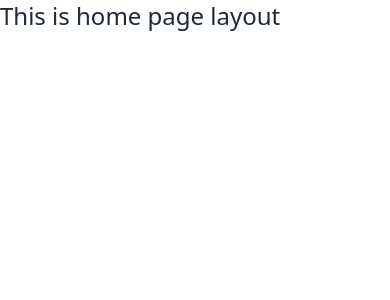
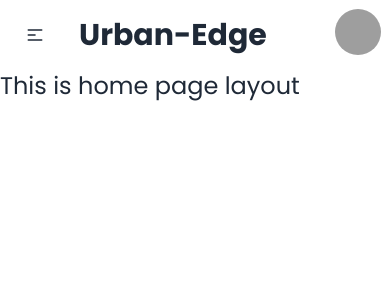
Before and after one commit to SabbirHossain-28/urban-edge-react-firebase-project, a React (Vite) app: page / in a window 390 px wide. Shown: the top 300 px of the page. Built offline with nearby package versions, Linux system fonts and the light colour scheme; grey boxes are pictures that could not be loaded.

Commit message:
Crrate navbar component and added in the root component

```diff
--- a/index.html
+++ b/index.html
@@ -2,9 +2,8 @@
 <html lang="en" data-theme="light">
   <head>
     <meta charset="UTF-8" />
-    <link rel="icon" type="image/svg+xml" href="/vite.svg" />
     <meta name="viewport" content="width=device-width, initial-scale=1.0" />
-    <title>Vite + React</title>
+    <title>Urban Edge</title>
   </head>
   <body>
     <div id="root"></div>
--- /dev/null
+++ b/src/Components/Header/Navbar.jsx
@@ -0,0 +1,77 @@
+import { NavLink } from "react-router-dom";
+
+const Navbar = () => {
+  const navLinks = (
+    <>
+      <li className="mr-4">
+        <NavLink to="/">Home</NavLink>
+      </li>
+      <li>
+        <NavLink to="/updateProfile">Update Profile</NavLink>
+      </li>
+    </>
+  );
+  return (
+    <div className="navbar bg-base-100">
+      <div className="navbar-start">
+        <div className="dropdown">
+          <div tabIndex={0} role="button" className="btn btn-ghost lg:hidden">
+            <svg
+              xmlns="http://www.w3.org/2000/svg"
+              className="h-5 w-5"
+              fill="none"
+              viewBox="0 0 24 24"
+              stroke="currentColor"
+            >
+              <path
+                strokeLinecap="round"
+                strokeLinejoin="round"
+                strokeWidth="2"
+                d="M4 6h16M4 12h8m-8 6h16"
+              />
+            </svg>
+          </div>
+          <ul
+            tabIndex={0}
+            className="menu menu-sm dropdown-content mt-3 z-[1] p-2 shadow bg-base-100 rounded-box w-52"
+          >
+            {navLinks}
+          </ul>
+        </div>
+        <a className="btn btn-ghost text-3xl font-bold">Urban-Edge</a>
+      </div>
+      <div className="navbar-center hidden lg:flex">
+        <ul className="menu menu-horizontal px-1">{navLinks}</ul>
+      </div>
+      <div className="navbar-end">
+        <div className="dropdown dropdown-end">
+          <div
+            tabIndex={0}
+            role="button"
+            className="btn btn-ghost btn-circle avatar"
+          >
+            <div className="w-16 rounded-full">
+              <img
+                alt="Tailwind CSS Navbar component"
+                src="https://daisyui.com/images/stock/photo-1534528741775-53994a69daeb.jpg"
+              />
+            </div>
+          </div>
+          <ul
+            tabIndex={0}
+            className="menu menu-sm dropdown-content mt-3 z-[1] p-2 shadow bg-base-100 rounded-box w-28"
+          >
+            <li>
+              <a>Name</a>
+            </li>
+            <li className="bg-red-500 text-white rounded-md">
+              <a>Logout</a>
+            </li>
+          </ul>
+        </div>
+      </div>
+    </div>
+  );
+};
+
+export default Navbar;
--- a/src/Layouts/Root.jsx
+++ b/src/Layouts/Root.jsx
@@ -1,7 +1,9 @@
 import {Outlet} from "react-router-dom";
+import Navbar from "../Components/Header/Navbar";
 const Root = () => {
     return (
-        <div>
+        <div className="max-w-7xl mx-auto font-popin">
+            <Navbar></Navbar>
             <Outlet></Outlet>
         </div>
     );
--- a/src/index.css
+++ b/src/index.css
@@ -1,3 +1,5 @@
+@import url('https://fonts.googleapis.com/css2?family=Poppins:ital,wght@0,100;0,200;0,300;0,400;0,500;0,600;0,700;0,800;0,900;1,100;1,200;1,300;1,400;1,500;1,600;1,700;1,800;1,900&display=swap');
+
 @tailwind base;
 @tailwind components;
 @tailwind utilities;
--- a/tailwind.config.js
+++ b/tailwind.config.js
@@ -5,7 +5,11 @@ export default {
     "./src/**/*.{js,ts,jsx,tsx}",
   ],
   theme: {
-    extend: {},
+    extend: {
+      fontFamily:{
+        popin:"'Poppins', sans-serif",
+      }
+    },
   },
   plugins: [require("daisyui")],
 }
```
